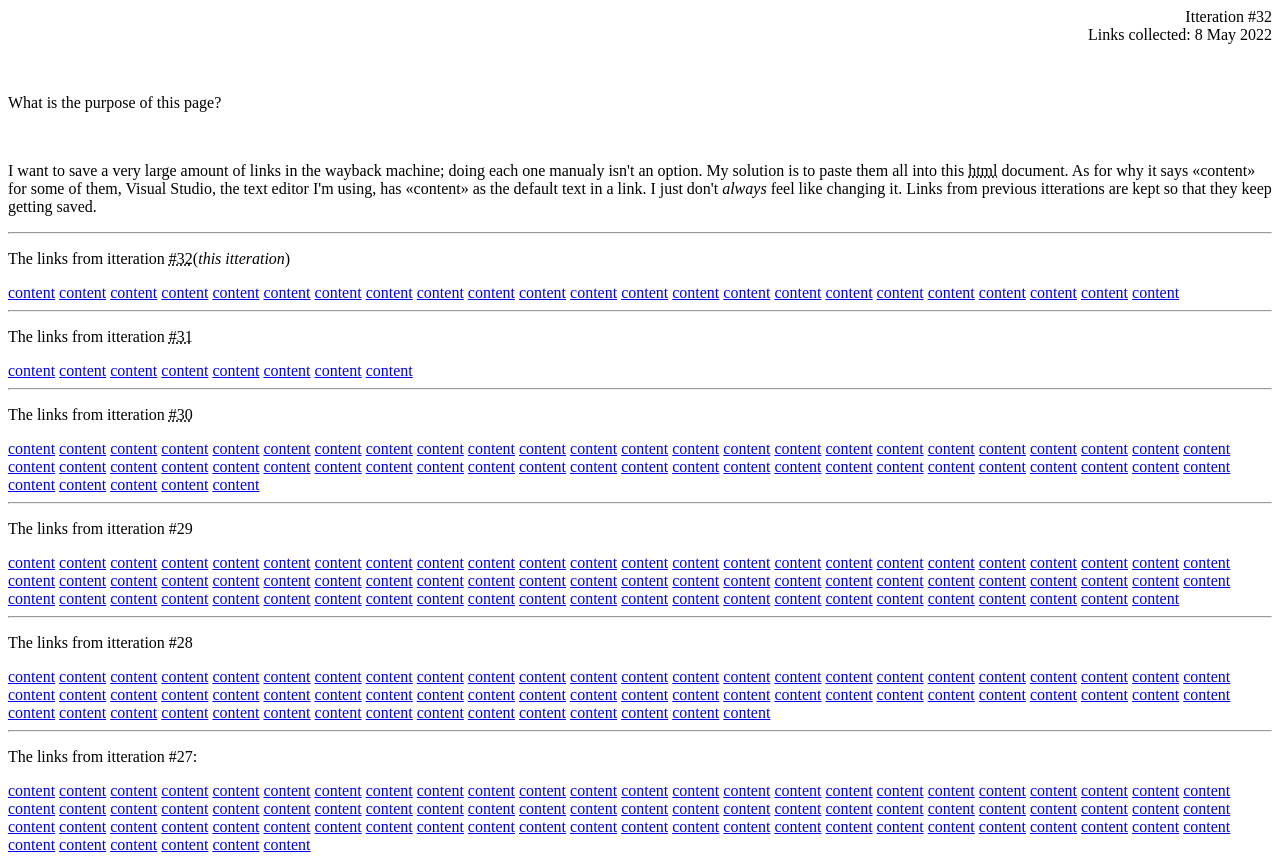
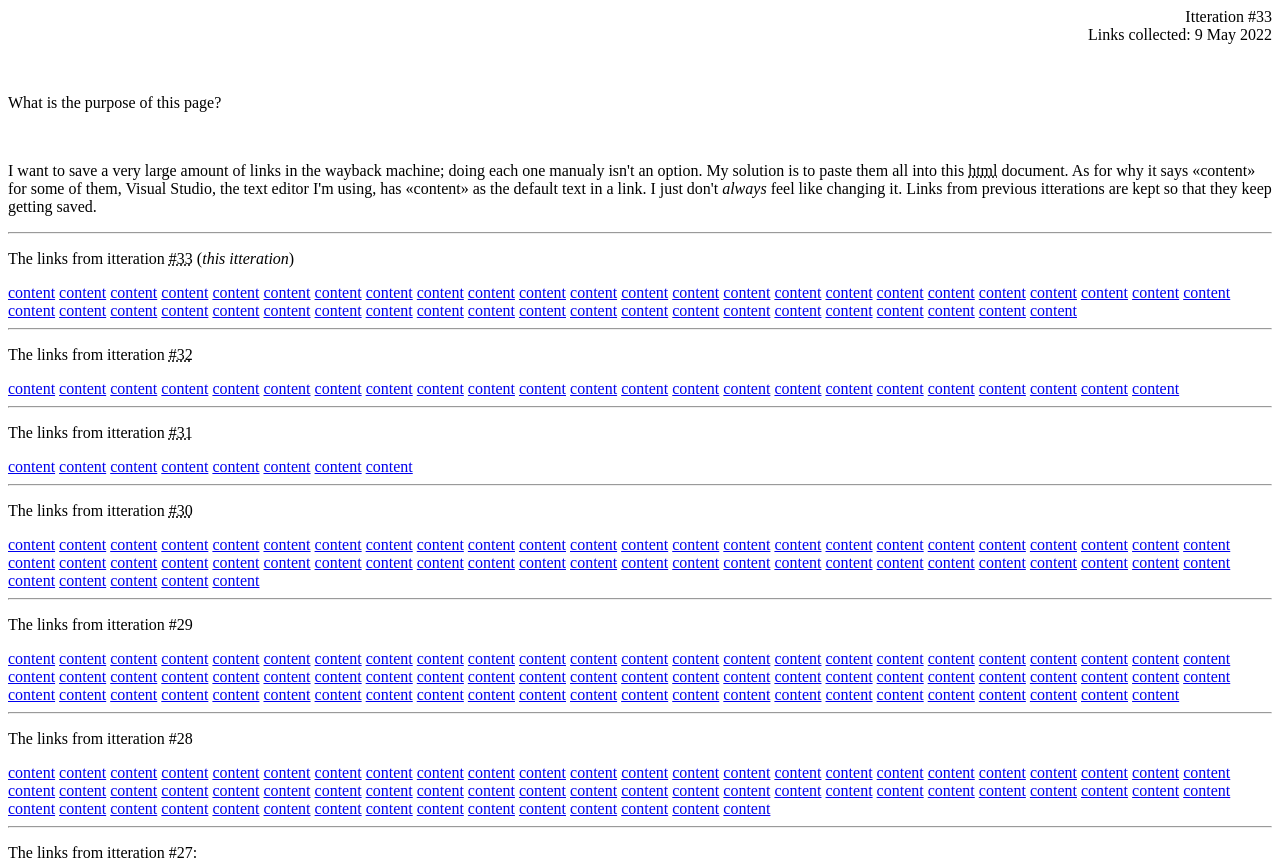
Before and after one commit to BuilderBoyHarry/random-links, a plain HTML site: page index.html in a window 1280 px wide. Shown: the top 865 px of the page. Drawn offline with Linux system fonts and the light colour scheme.

Commit message:
Update index.html

```diff
--- a/index.html
+++ b/index.html
@@ -7,7 +7,7 @@
 <body>
 
     <content>
-        <p style="text-align:right">Itteration #32<br/>Links collected: 8 May 2022</p>
+        <p style="text-align:right">Itteration #33<br/>Links collected: 9 May 2022</p>
         <br/>
         <p>What is the purpose of this page?</p>
         <br/>
@@ -17,7 +17,55 @@
     </content>
 
     <hr/>
-    <p>The links from itteration <abbr title="8 May 2022">#32</abbr>(<i>this itteration</i>)</p>
+    <p>The links from itteration <abbr title="9 May 2022">#33</abbr> (<i>this itteration</i>)</p>
+    <a href="https://youtu.be/XiMvUZMI6Og">content</a>
+    <a href="https://duckduckgo.com/?t=ffab&q=fabric+mc&ia=web">content</a>
+    <a href="https://www.curseforge.com/minecraft/customization/sildurs-enhanced-default/files/3590066">content</a>
+    <a href="http://adfoc.us/39232282219734">content</a>
+    <a href="https://www.curseforge.com/minecraft/mc-mods/optifabric">content</a>
+    <a href="https://www.curseforge.com/minecraft/mc-mods/optifabric/files">content</a>
+    <a href="https://www.curseforge.com/minecraft/mc-mods/optifabric/files?__cf_chl_tk=NqbNiT9cg30qAIxg8gOWcqAw9exjoC.zKnO4zp3MdXQ-1652136407-0-gaNycGzNDL0">content</a>
+    <a href="https://www.curseforge.com/minecraft/mc-mods/optifabric">content</a>
+    <a href="https://duckduckgo.com/?t=ffab&q=optifabric&ia=web">content</a>
+    <a href="https://www.timeanddate.com/worldclock/timezone/utc">content</a>
+    <a href="https://www.curseforge.com/minecraft/mc-mods/fabric-api">content</a>
+    <a href="https://sildurs-shaders.github.io/downloads/">content</a>
+    <a href="https://sildurs-shaders.github.io/">content</a>
+    <a href="https://duckduckgo.com/?t=ffab&q=sildur%27s+shaders&ia=web">content</a>
+    <a href="https://duckduckgo.com/?t=ffab&q=fabric+mc&ia=web">content</a>
+    <a href="https://fabricmc.net/">content</a>
+    <a href="https://pubchem.ncbi.nlm.nih.gov/compound/deuterium">content</a>
+    <a href="https://duckduckgo.com/?t=ffab&q=deuterium&ia=web">content</a>
+    <a href="https://duckduckgo.com/?t=ffab&q=water&ia=web">content</a>
+    <a href="https://en.wikipedia.org/wiki/%C3%86">content</a>
+    <a href="https://duckduckgo.com/?t=ffab&q=ae+symbol&ia=web">content</a>
+    <a href="https://www.britannica.com/science/deuterium">content</a>
+    <a href="https://www.britannica.com/science/deuterium">content</a>
+    <a href="https://pubchem.ncbi.nlm.nih.gov/compound/tritium">content</a>
+    <a href="https://duckduckgo.com/?t=ffab&q=tritium&ia=web">content</a>
+    <a href="https://www.epa.gov/radiation/radionuclide-basics-tritium">content</a>
+    <a href="https://www.flickr.com/photos/usepagov">content</a>
+    <a href="https://www.britannica.com/science/water">content</a>
+    <a href="https://www.sciencedirect.com/topics/earth-and-planetary-sciences/deuterium">content</a>
+    <a href="https://youtu.be/cR4Mutf1kQg">content</a>
+    <a href="https://www.vedantu.com/physics/deuterium">content</a>
+    <a href="https://fusionforenergy.europa.eu/what-is-fusion/">content</a>
+    <a href="https://incompetech.filmmusic.io/song/4453-tabuk/">content</a>
+    <a href="https://en.wikipedia.org/wiki/Tritium#Production">content</a>
+    <a href="https://en.wikipedia.org/wiki/Isotopes_of_lithium#Lithium-6">content</a>
+    <a href="https://en.wikipedia.org/wiki/Deuterium#Production">content</a>
+    <a href="https://en.wikipedia.org/wiki/Deuterium#In_thermonuclear_weapons">content</a>
+    <a href="https://en.wikipedia.org/wiki/Deuterium#Production">content</a>
+    <a href="https://en.wikipedia.org/wiki/Deuterium">content</a>
+    <a href="https://vimeo.com/707675642">content</a>
+    <a href="https://duckduckgo.com/?t=ffab&q=ocean&iax=videos&ia=videos&iai=https%3A%2F%2Fvimeo.com%2F707675642&pn=2">content</a>
+    <a href="https://duckduckgo.com/?t=ffab&q=ocean&pn=2&ia=images">content</a>
+    <a href="https://duckduckgo.com/?t=ffab&q=ocean">content</a>
+    <a href="https://duckduckgo.com/?t=ffab&q=signature&iax=images&ia=images">content</a>
+    <a href="https://duckduckgo.com/?t=ffab&q=signature&ia=web">content</a>
+
+    <hr/>
+    <p>The links from itteration <abbr title="8 May 2022">#32</abbr></p>
     <a href="https://youtu.be/BHIEq8brTms">content</a>
     <a href="https://tinyurl.com/2p95hm2p">content</a>
     <a href="https://youtu.be/SS1hS_RlD6M">content</a>
```
